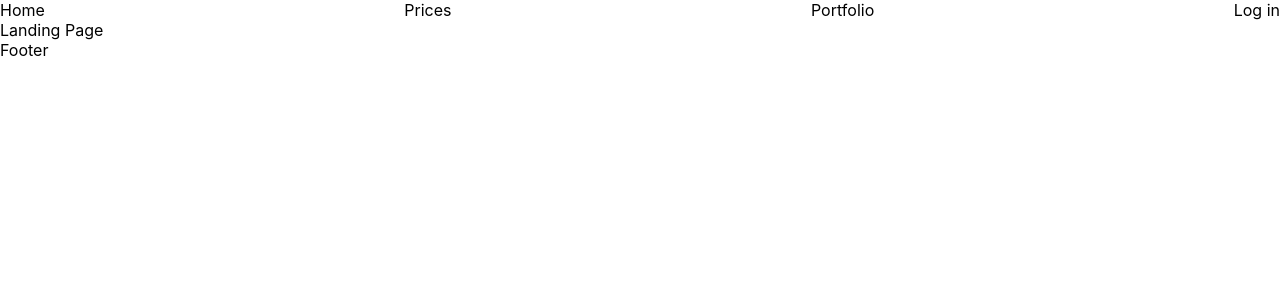
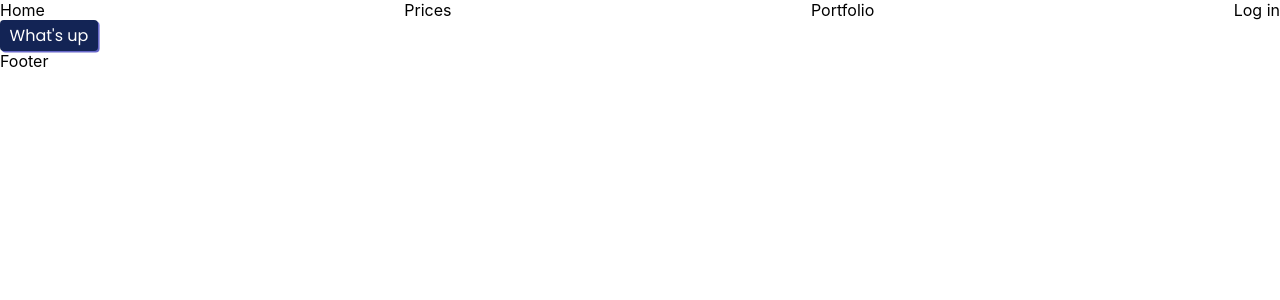
Before and after one commit to IrvHenri/moonshot, a React (Create React App) app in the folder client/: page / in a window 1280 px wide. Shown: the top 300 px of the page. Built offline with nearby package versions, Linux system fonts and the light colour scheme.

Commit message:
Implemented Button Component

```diff
--- a/client/src/App.css
+++ b/client/src/App.css
@@ -1,13 +1,14 @@
 * {
   margin: 0;
   padding: 0;
+  font-size: 16px;
   box-sizing: border-box;
   --primary-bg-color: #040C13;
   --secondary-bg-color: #DCF6FF;
   --market-up-color: #00FF00;
   --market-down-color: #FF0000;
   --primary-font-color: #FFFFFF;
-  --secondary-font-color: #000000;
+  --secondary-font-color: #232b2b;
   --primary-btn-color: #132455;
   --primary-font-family: 'Poppins', sans-serif;
   --secondary-font-family: 'Roboto', sans-serif;
--- a/client/src/components/Button.css
+++ b/client/src/components/Button.css
@@ -0,0 +1,20 @@
+button {
+  text-decoration: none;
+  background-color: var(--primary-btn-color);
+  color: var(--primary-font-color);
+  padding: 0.2em 0.6em;
+  font-family: var(--primary-font-family);
+  border-radius: 4px;
+  font-size: 1em;
+  border: none;
+  outline: none;
+  cursor: pointer;
+  box-shadow: 0.1em 0.1em #6767c9;
+  transition: all 0.2s ease;
+}
+
+button:hover {
+  transform: translateX(0.5rem);
+  transform: translateY(0.1rem);
+  box-shadow: none;
+}
--- a/client/src/components/Button.js
+++ b/client/src/components/Button.js
@@ -1,6 +1,7 @@
-const Button = () => {
+import "./Button.css"
+const Button = ({text}) => {
   return <button>
-    CLick
+    {text}
   </button>
 }
 
--- a/client/src/components/Landing/index.js
+++ b/client/src/components/Landing/index.js
@@ -1,6 +1,7 @@
+import Button from '../Button'
 const Landing = () => {
   return <div>
-    Landing Page
+    <Button text={"What's up"}/>
   </div>
 }
 
```
